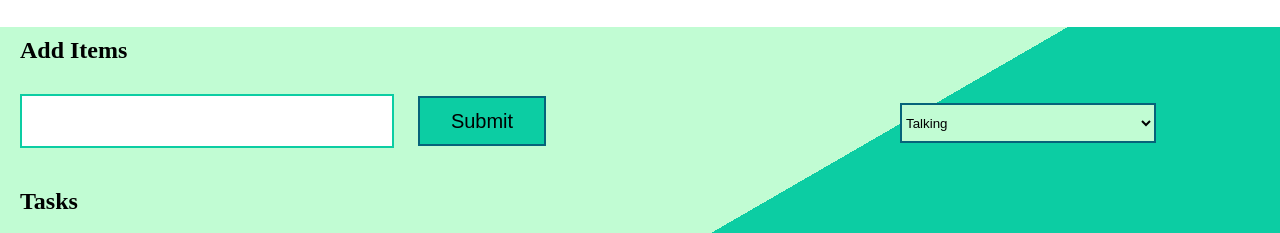
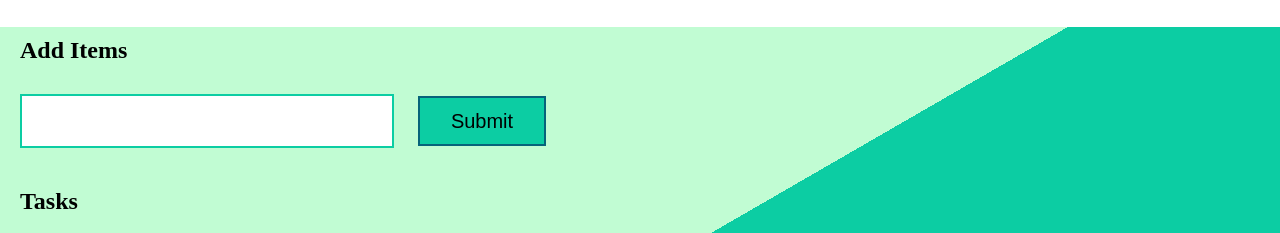
Before and after one commit to taher2552/to-do-test, a plain HTML site: page index.html in a window 1280 px wide. Shown: the part 103-336 px from the top of the page. Drawn offline with Linux system fonts and the light colour scheme.

Commit message:
remove talking

```diff
--- a/index.html
+++ b/index.html
@@ -19,9 +19,7 @@
       <input type="text" name="" id="">
       <button type="submit" id="submit">Submit</button>
 
-      <select name="" id="select">
-        <option value="Talking">Talking</option>
-      </select>
+
     </div>
 
     <div>
```
